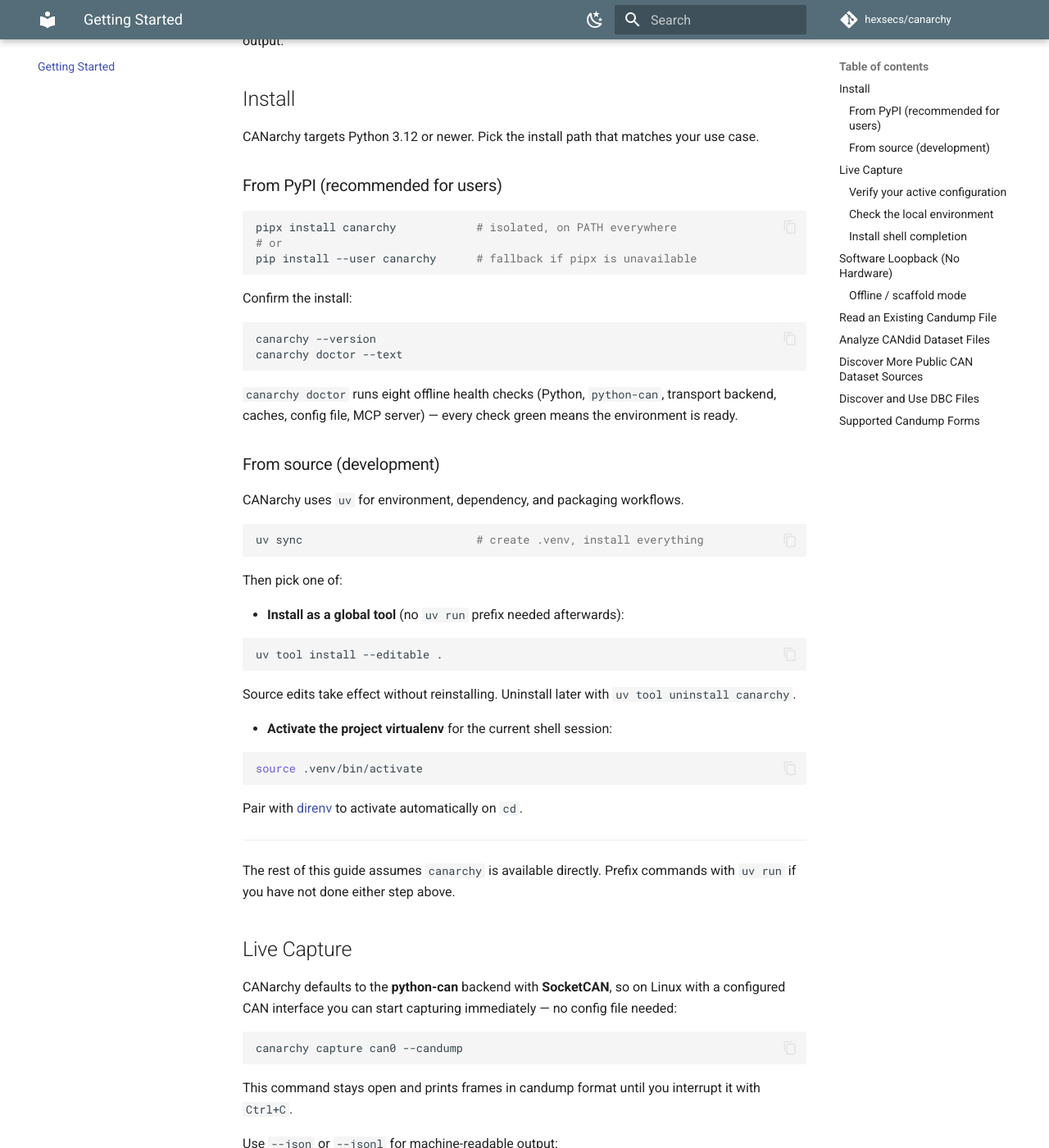
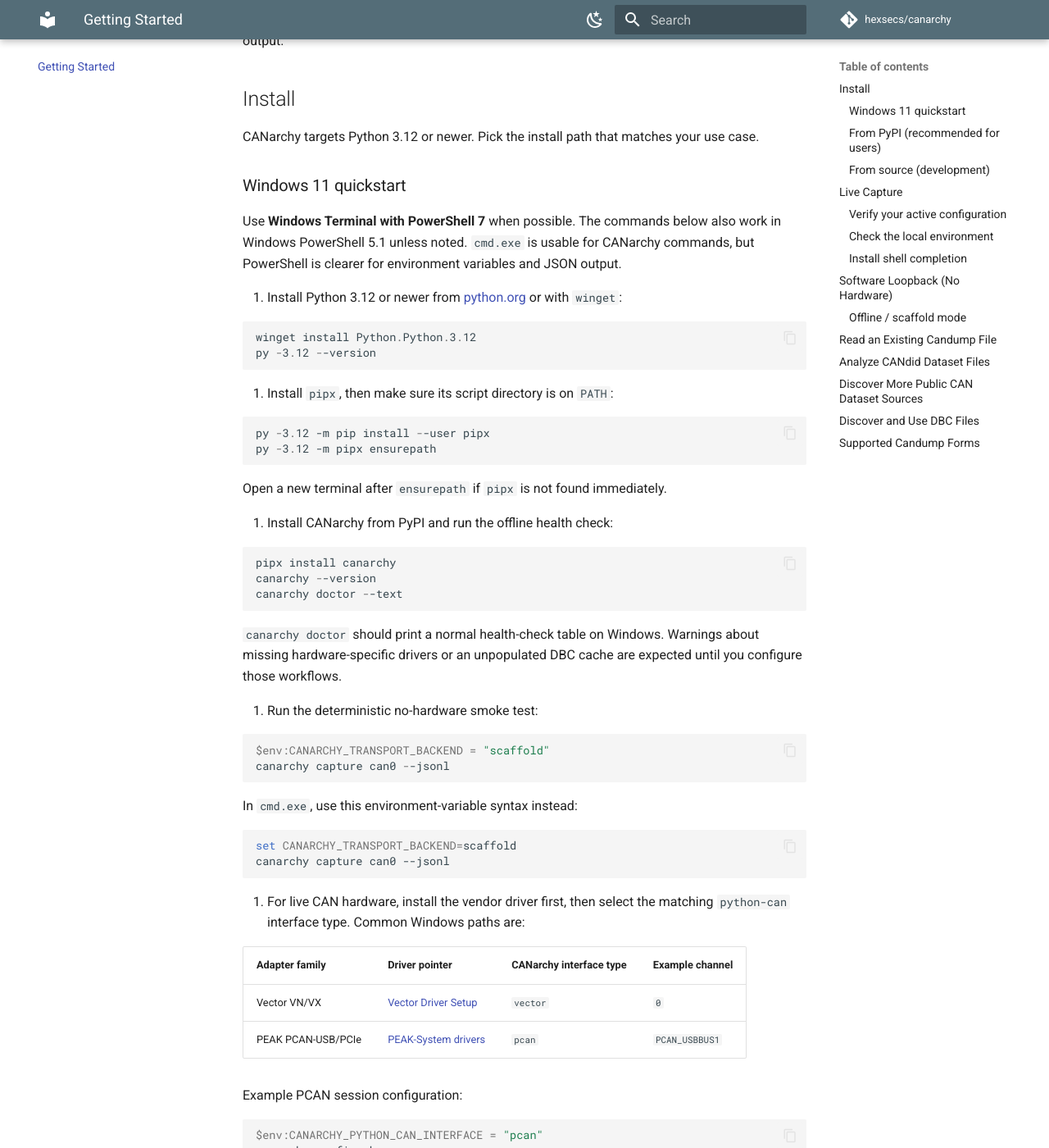
Before and after one commit to hexsecs/canarchy, an MkDocs documentation site: the page built from docs/getting_started.md, in a window 1280 px wide and 1400 px high, scrolled down 216 px. Shown: the whole window at 82% size. Built offline with MkDocs 1.6.1 and Material for MkDocs 9.7.7, drawn with Linux system fonts in a browser that asks for light colours; comment, search, counter and statistics services are not loaded; some of the changed text lies outside the part shown.

Commit message:
docs: add Windows quickstart refs #330

````diff
--- a/docs/getting_started.md
+++ b/docs/getting_started.md
@@ -5,6 +5,80 @@
 ## Install
 
 CANarchy targets Python 3.12 or newer. Pick the install path that matches your use case.
+
+### Windows 11 quickstart
+
+Use **Windows Terminal with PowerShell 7** when possible. The commands below also work in Windows PowerShell 5.1 unless noted. `cmd.exe` is usable for CANarchy commands, but PowerShell is clearer for environment variables and JSON output.
+
+1. Install Python 3.12 or newer from [python.org](https://www.python.org/downloads/windows/) or with `winget`:
+
+   ```powershell
+   winget install Python.Python.3.12
+   py -3.12 --version
+   ```
+
+2. Install `pipx`, then make sure its script directory is on `PATH`:
+
+   ```powershell
+   py -3.12 -m pip install --user pipx
+   py -3.12 -m pipx ensurepath
+   ```
+
+   Open a new terminal after `ensurepath` if `pipx` is not found immediately.
+
+3. Install CANarchy from PyPI and run the offline health check:
+
+   ```powershell
+   pipx install canarchy
+   canarchy --version
+   canarchy doctor --text
+   ```
+
+   `canarchy doctor` should print a normal health-check table on Windows. Warnings about missing hardware-specific drivers or an unpopulated DBC cache are expected until you configure those workflows.
+
+4. Run the deterministic no-hardware smoke test:
+
+   ```powershell
+   $env:CANARCHY_TRANSPORT_BACKEND = "scaffold"
+   canarchy capture can0 --jsonl
+   ```
+
+   In `cmd.exe`, use this environment-variable syntax instead:
+
+   ```bat
+   set CANARCHY_TRANSPORT_BACKEND=scaffold
+   canarchy capture can0 --jsonl
+   ```
+
+5. For live CAN hardware, install the vendor driver first, then select the matching `python-can` interface type. Common Windows paths are:
+
+   | Adapter family | Driver pointer | CANarchy interface type | Example channel |
+   |---|---|---|---|
+   | Vector VN/VX | [Vector Driver Setup](https://www.vector.com/int/en/products/products-a-z/libraries-drivers/vector-driver-setup/) | `vector` | `0` |
+   | PEAK PCAN-USB/PCIe | [PEAK-System drivers](https://www.peak-system.com/Drivers.523.0.html?&L=1) | `pcan` | `PCAN_USBBUS1` |
+
+   Example PCAN session configuration:
+
+   ```powershell
+   $env:CANARCHY_PYTHON_CAN_INTERFACE = "pcan"
+   canarchy config show
+   canarchy capture PCAN_USBBUS1 --candump
+   ```
+
+   Example Vector session configuration:
+
+   ```powershell
+   $env:CANARCHY_PYTHON_CAN_INTERFACE = "vector"
+   canarchy config show
+   canarchy capture 0 --candump
+   ```
+
+Known Windows limitations:
+
+* SocketCAN and `vcan` are Linux-only; use vendor hardware backends, `udp_multicast`, or `scaffold` on Windows.
+* `canarchy completion` currently emits `bash`, `zsh`, and `fish` scripts, not PowerShell completion.
+* The `virtual` python-can interface is same-process only. Use `udp_multicast` for no-hardware tests that need separate terminals.
+* Live capture/transmit depends on vendor drivers, adapter firmware, and channel names exposed by the driver package.
 
 ### From PyPI (recommended for users)
 
````
Also changed, not shown: CHANGELOG.md (+4 -0 lines), docs/backends.md (+27 -0 lines), docs/feature-matrix.md (+1 -1 lines), 1 other file.
